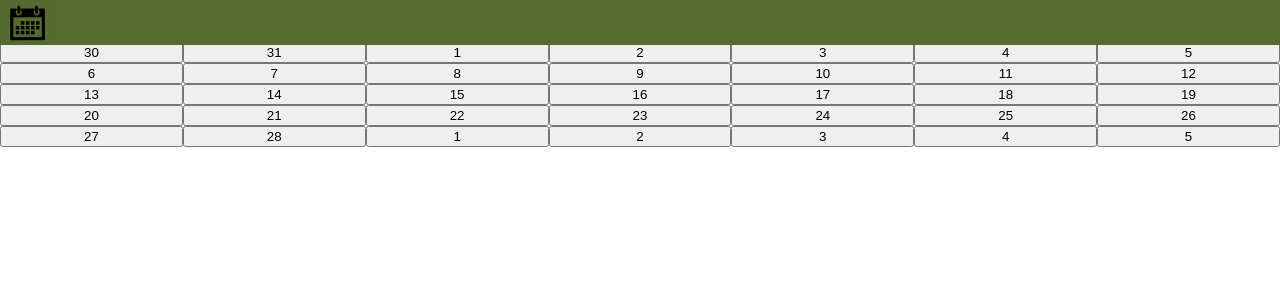
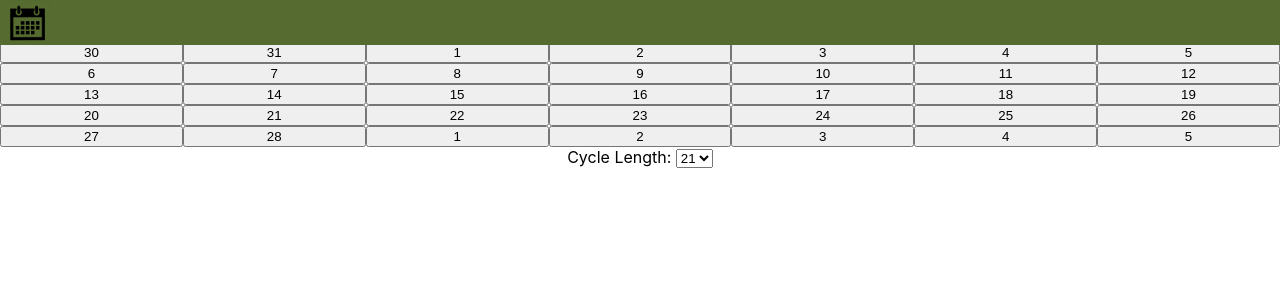
Before and after one commit to juliamachin/react-calendar, a React (Create React App) app: page / in a window 1280 px wide. Shown: the top 300 px of the page. Built offline with nearby package versions, Linux system fonts and the light colour scheme.

Commit message:
created form for cycle selection

```diff
--- a/src/Components/Home/Home.js
+++ b/src/Components/Home/Home.js
@@ -3,10 +3,34 @@ import Calendar from "react-calendar";
 
 const Home = () => {
   return (
-    <div>
-      <Calendar />
+    <div className="calendar">
+      <div>
+        <Calendar />
+      </div>
+      <form>
+        <label htmlFor="cycle">Cycle Length: </label>
+        <select
+          className="cycle-selection"
+        >
+          <option value="21">21</option>
+          <option value="22">22</option>
+          <option value="23">23</option>
+          <option value="24">24</option>
+          <option value="25">25</option>
+          <option value="26">26</option>
+          <option value="27">27</option>
+          <option value="28">28</option>
+          <option value="29">29</option>
+          <option value="30">30</option>
+          <option value="31">31</option>
+          <option value="32">32</option>
+          <option value="33">33</option>
+          <option value="34">34</option>
+          <option value="35">35</option>
+        </select>
+      </form>
     </div>
   );
 };
 
-export default Home
+export default Home;
```
